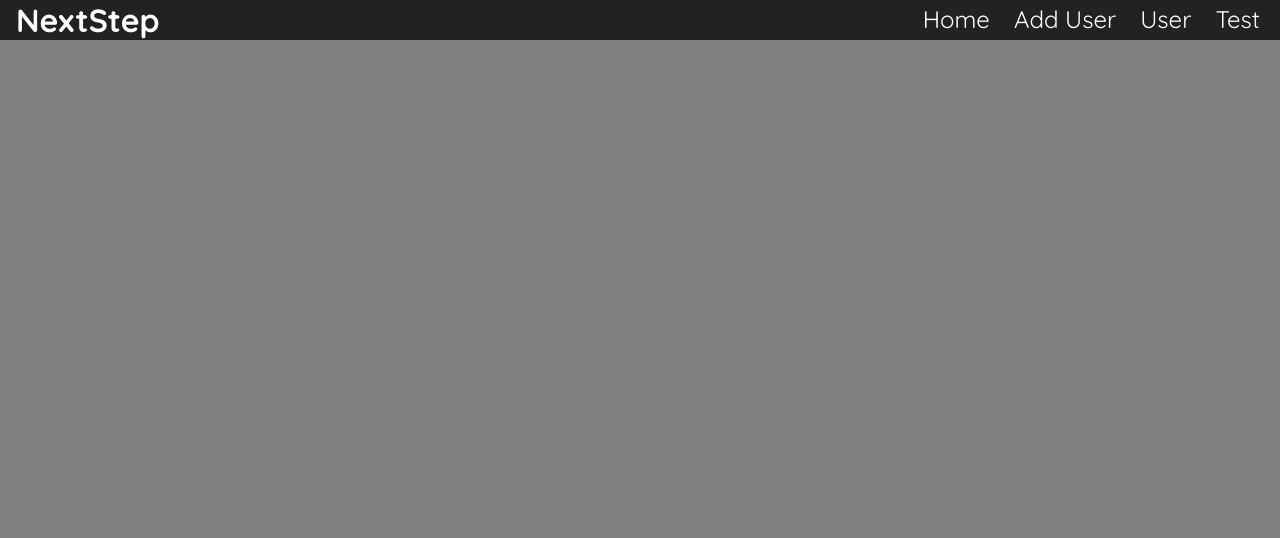
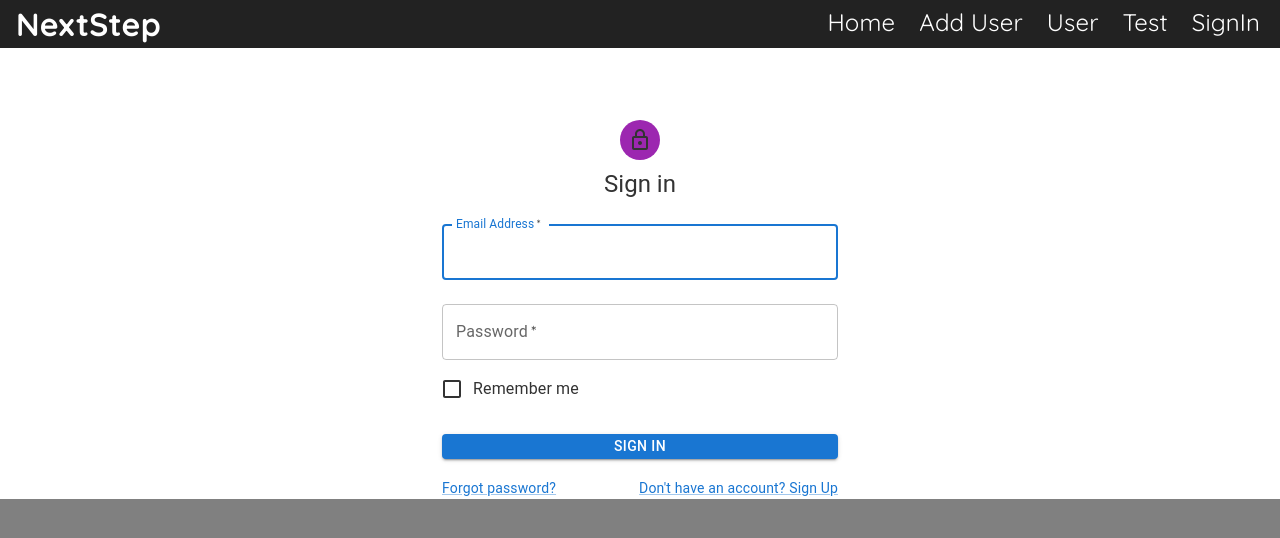
Before and after one commit to NextStepNZ/Development, a React (Create React App) app in the folder client/: page /signin in a window 1280 px wide. Shown: the top 538 px of the page. Built offline with nearby package versions, Linux system fonts and the light colour scheme.

Commit message:
Temp sign in template has been added

```diff
--- a/client/package.json
+++ b/client/package.json
@@ -3,6 +3,10 @@
   "version": "0.1.0",
   "private": true,
   "dependencies": {
+    "@emotion/react": "^11.10.4",
+    "@emotion/styled": "^11.10.4",
+    "@mui/icons-material": "^5.10.6",
+    "@mui/material": "^5.10.6",
     "@testing-library/jest-dom": "^5.16.5",
     "@testing-library/react": "^13.4.0",
     "@testing-library/user-event": "^13.5.0",
--- a/client/src/App.js
+++ b/client/src/App.js
@@ -4,6 +4,8 @@ import Home from "./components/Home";
 import AddUser from "./components/AddUser";
 import User from './components/User';
 import Test from './components/Test';
+import SignIn from "./components/Login/SignIn";
+
 import {Routes, Route} from 'react-router-dom';
 
 const App = () => {
@@ -16,6 +18,7 @@ const App = () => {
       <Route path='/adduser' element={<AddUser />}/>
       <Route path='/user' element={<User firstname={'John'} lastname={'Smith'} isTeacher={'true'}/>}/>
       <Route path='/Test' element={<Test/>}/>
+      <Route path='/signin' element={<SignIn/>}/>
     </Routes>
     </>
     );
--- /dev/null
+++ b/client/src/components/Login/SignIn.js
@@ -0,0 +1,97 @@
+import * as React from 'react';
+import Avatar from '@mui/material/Avatar';
+import Button from '@mui/material/Button';
+import CssBaseline from '@mui/material/CssBaseline';
+import TextField from '@mui/material/TextField';
+import FormControlLabel from '@mui/material/FormControlLabel';
+import Checkbox from '@mui/material/Checkbox';
+import Link from '@mui/material/Link';
+import Grid from '@mui/material/Grid';
+import Box from '@mui/material/Box';
+import LockOutlinedIcon from '@mui/icons-material/LockOutlined';
+import Typography from '@mui/material/Typography';
+import Container from '@mui/material/Container';
+import { createTheme, ThemeProvider } from '@mui/material/styles';
+
+
+const theme = createTheme();
+
+export default function SignIn() {
+  const handleSubmit = (event) => {
+    event.preventDefault();
+    const data = new FormData(event.currentTarget);
+    console.log({
+      email: data.get('email'),
+      password: data.get('password'),
+    });
+  };
+
+  return (
+    <ThemeProvider theme={theme}>
+      <Container component="main" maxWidth="xs">
+        <CssBaseline />
+        <Box
+          sx={{
+            marginTop: 8,
+            display: 'flex',
+            flexDirection: 'column',
+            alignItems: 'center',
+          }}
+        >
+          <Avatar sx={{ m: 1, bgcolor: 'secondary.main' }}>
+            <LockOutlinedIcon />
+          </Avatar>
+          <Typography component="h1" variant="h5">
+            Sign in
+          </Typography>
+          <Box component="form" onSubmit={handleSubmit} noValidate sx={{ mt: 1 }}>
+            <TextField
+              margin="normal"
+              required
+              fullWidth
+              id="email"
+              label="Email Address"
+              name="email"
+              autoComplete="email"
+              autoFocus
+            />
+            <TextField
+              margin="normal"
+              required
+              fullWidth
+              name="password"
+              label="Password"
+              type="password"
+              id="password"
+              autoComplete="current-password"
+            />
+            <FormControlLabel
+              control={<Checkbox value="remember" color="primary" />}
+              label="Remember me"
+            />
+            <Button
+              type="submit"
+              fullWidth
+              variant="contained"
+              sx={{ mt: 3, mb: 2 }}
+            >
+              Sign In
+            </Button>
+            <Grid container>
+              <Grid item xs>
+                <Link href="#" variant="body2">
+                  Forgot password?
+                </Link>
+              </Grid>
+              <Grid item>
+                <Link href="#" variant="body2">
+                  {"Don't have an account? Sign Up"}
+                </Link>
+              </Grid>
+            </Grid>
+          </Box>
+        </Box>
+      </Container>
+    </ThemeProvider>
+  );
+}
--- a/client/src/components/Navbar.js
+++ b/client/src/components/Navbar.js
@@ -20,6 +20,9 @@ const Navbar = () => {
                     <li>
                         <Link to="/Test">Test</Link>
                     </li>
+                    <li>
+                        <Link to="/signin">SignIn</Link>
+                    </li>
                 </ul>
             </nav>
         </>
--- a/client/src/index.js
+++ b/client/src/index.js
@@ -8,11 +8,10 @@ import "./style/Navbar.css"
 import "./style/App.css"
 
 
-
 const root = ReactDOM.createRoot(document.getElementById('root'));
 root.render(
   <BrowserRouter >
-    <App />
+      <App />
   </BrowserRouter>,
   document.getElementById('root')
 );
```
Also changed, not shown: client/src/style/index.css (line endings or trailing spaces), 1 other file (tests, documents, lock files or other folders).
